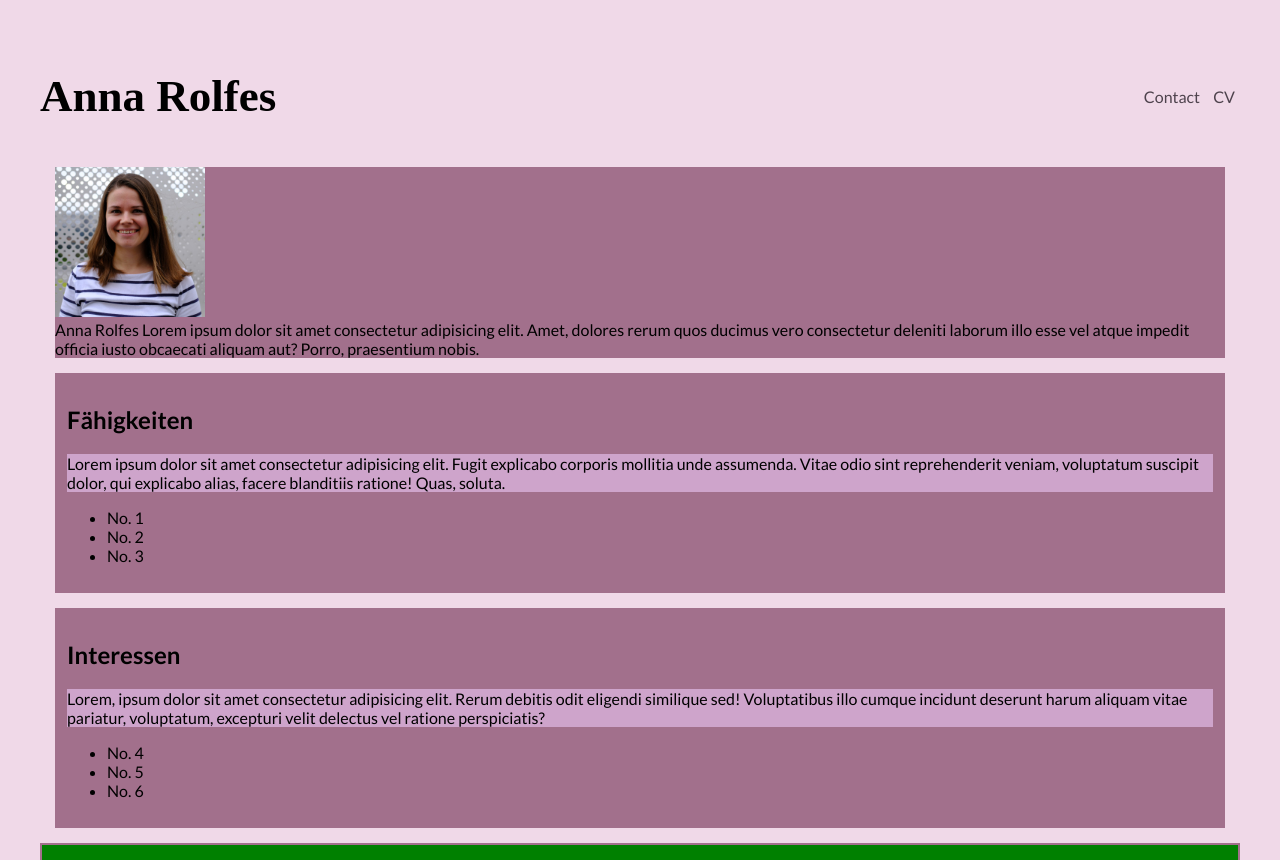
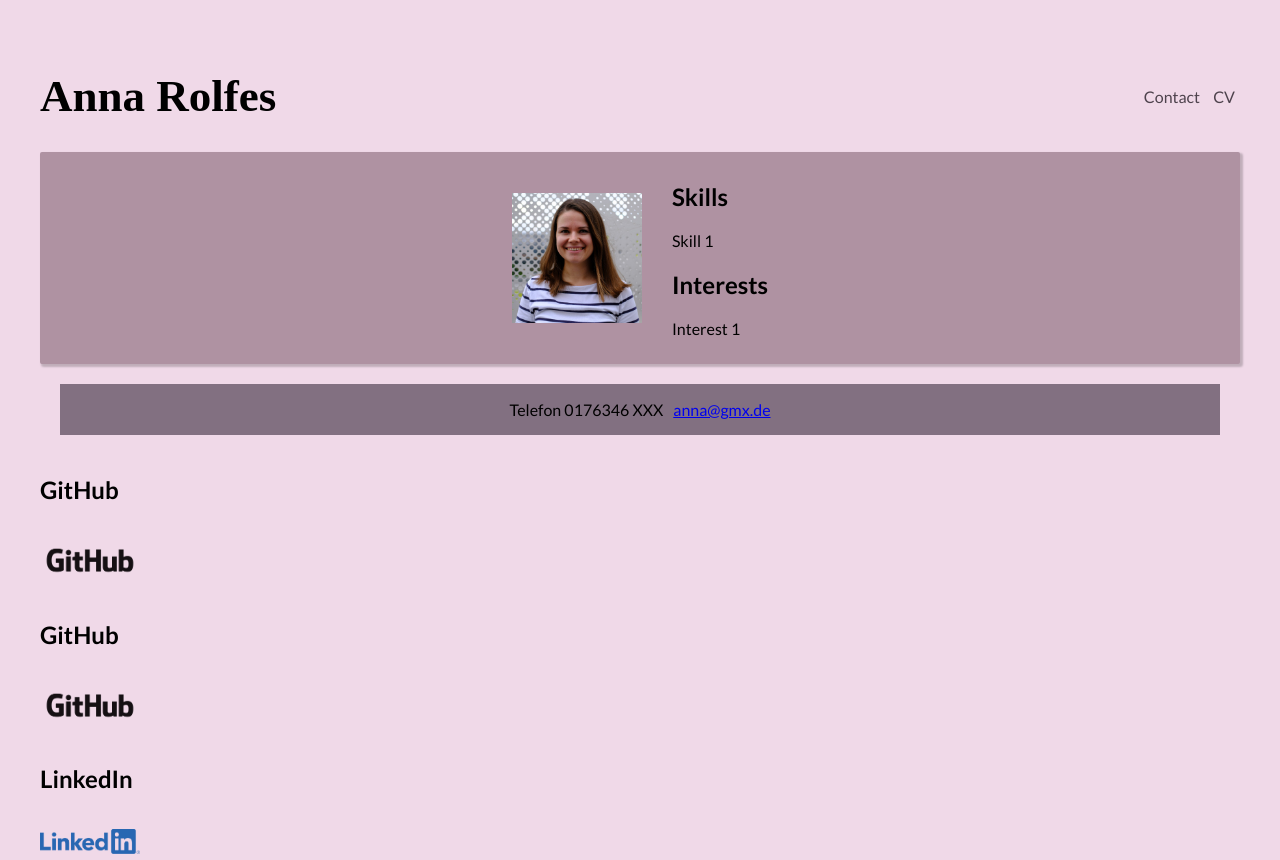
Before and after one commit to Luxa23/my-first-website, a plain HTML site: page index.html in a window 1280 px wide. Shown: the top 860 px of the page. Drawn offline with Linux system fonts and the light colour scheme; a web font is replaced by a local one.

Commit message:
Style about myself and contact

```diff
--- a/index.html
+++ b/index.html
@@ -30,51 +30,31 @@
 
     <!--main content-->
     <main>
-      <figure class="card-styling">
-        <img src="images/foto-anna.jpg" alt="Anna Rolfes" width="150" />
-        <figcaption>
-          Anna Rolfes Lorem ipsum dolor sit amet consectetur adipisicing elit.
-          Amet, dolores rerum quos ducimus vero consectetur deleniti laborum
-          illo esse vel atque impedit officia iusto obcaecati aliquam aut?
-          Porro, praesentium nobis.
-        </figcaption>
-      </figure>
-
-        <section class="card-styling">
-          <h2>Fähigkeiten</h2>
+      <div class="about-myself">
+        <img class="image" src="images/foto-anna.jpg" alt="Anna Rolfes" width="150" />
+        <div class="skills-and-interests">
+        <section>
+          <h2>Skills</h2>
           <p>
-            Lorem ipsum dolor sit amet consectetur adipisicing elit. Fugit
-            explicabo corporis mollitia unde assumenda. Vitae odio sint
-            reprehenderit veniam, voluptatum suscipit dolor, qui explicabo
-            alias, facere blanditiis ratione! Quas, soluta.
-          </p>
-          <ul>
-            <li>No. 1</li>
-            <li>No. 2</li>
-            <li>No. 3</li>
-          </ul>
-        </section>
-        <section class="card-styling">
-          <h2>Interessen</h2>
-          <p>
-            Lorem, ipsum dolor sit amet consectetur adipisicing elit. Rerum
-            debitis odit eligendi similique sed! Voluptatibus illo cumque
-            incidunt deserunt harum aliquam vitae pariatur, voluptatum,
-            excepturi velit delectus vel ratione perspiciatis?
+            Skill 1
           </p>
 
-          <ul>
-            <li>No. 4</li>
-            <li>No. 5</li>
-            <li>No. 6</li>
-          </ul>
+        </section>
+        <section>
+          <h2>Interests</h2>
+          <p>
+            Interest 1
+          </p>
+
         </section>
       </div>
+    </div>
 
       <section class="contact" id="Contact">
         <p>Telefon 0176346 XXX</p>
         <a href="mailto:anna@gmx.de">anna@gmx.de</a>
       </section>
+
       <div>
         <article class="social-cards">
           <header>
--- a/style.css
+++ b/style.css
@@ -7,6 +7,13 @@
 /* .main-title {
   font-family: "Rubik Moonrocks";
 } */
+
+body {
+  margin: 20px;
+  padding: 20px;
+  background-color: #f0d9e8;
+  font-family: "Lato";
+}
 
 header {
   display: flex;
@@ -28,14 +35,39 @@ h1 {
   padding: 5px;
 }
 
-body {
-  margin: 20px;
-  padding: 20px;
-  background-color: #f0d9e8;
-  font-family: "Lato";
+.about-myself {
+  display: flex;
+  flex-direction: row;
+  flex-wrap: wrap;
+  justify-content: center;
+  gap: 10px;
+  background-color: #af92a2;
+  _box-shadow: 10px 5px 5px black;
+  box-shadow: 2px 2px 2px 1px rgba(0, 0, 0, 0.2);
+  border-radius: 2px 2px 2px 2px;
 }
 
-section {
+.image {
+  object-fit: contain;
+  padding: 10px;
+}
+
+.skills-and-interests {
+  padding: 10px;
+}
+
+.contact {
+  background-color: #827081;
+  display: flex;
+  flex-direction: row;
+  flex-wrap: wrap;
+  justify-content: center;
+  align-items: baseline;
+  gap: 10px;
+  margin: 20px;
+}
+
+/* section {
   background-color: #e7a9d1;
   padding: 10px;
   border: 2px solid #a2708c;
@@ -50,14 +82,10 @@ section {
   margin: 15px;
 }
 
-.contact {
-  background-color: green;
-}
-
 .social-cards {
   background-color: aqua;
 }
 
 p {
   background-color: #cea4cb;
-}
+} */
```
